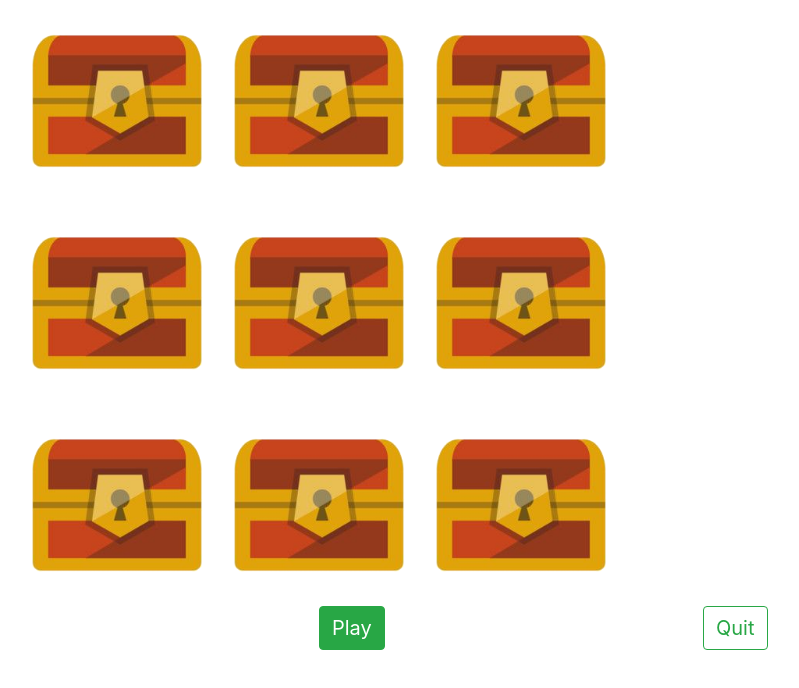
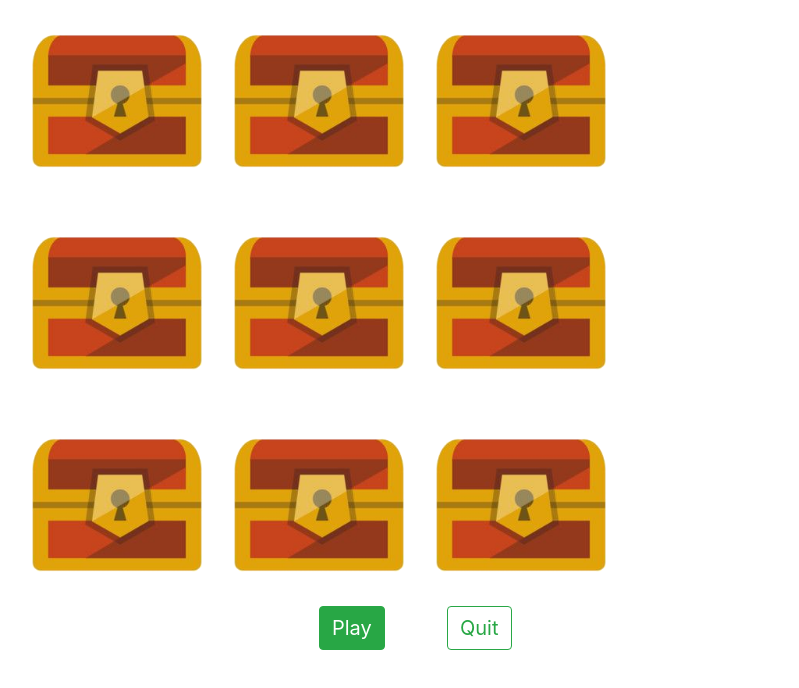
Before and after one commit to JenniferYe25/PracticeReact, a React (Create React App) app: page / in a window 1280 px wide. Both pictures are taken after a click on the button "Start". Shown: the top 688 px of the page, without its empty margins (321-1120 px from the left). Built offline with nearby package versions, Linux system fonts and the light colour scheme.

Commit message:
Brought the quit button closer

```diff
--- a/src/Components/Buttons/Buttons.css
+++ b/src/Components/Buttons/Buttons.css
@@ -12,5 +12,5 @@
 #quit{
     position: absolute;
     font-size: 20px;
-    left: 80%;
+    left: 60%;
 }
```
